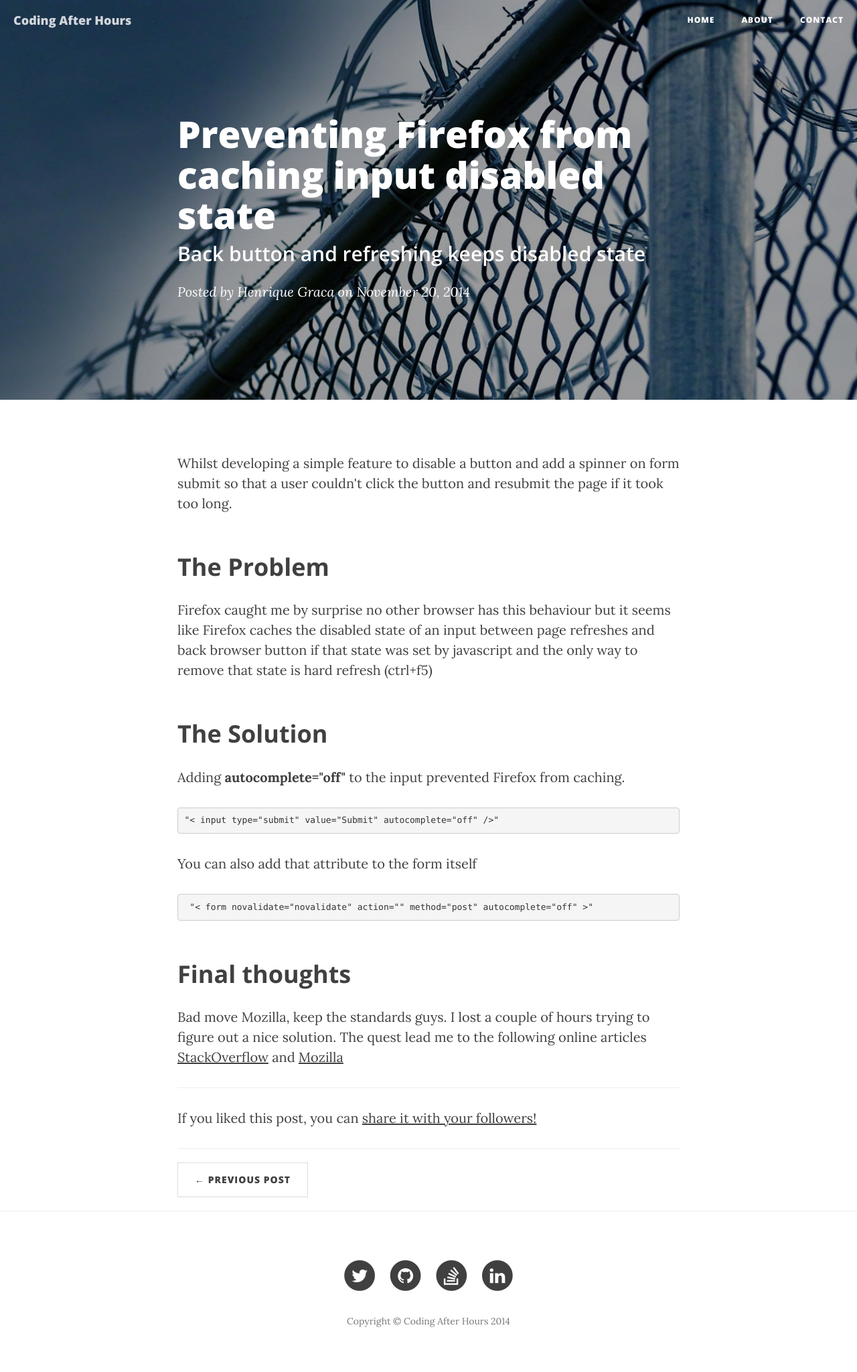
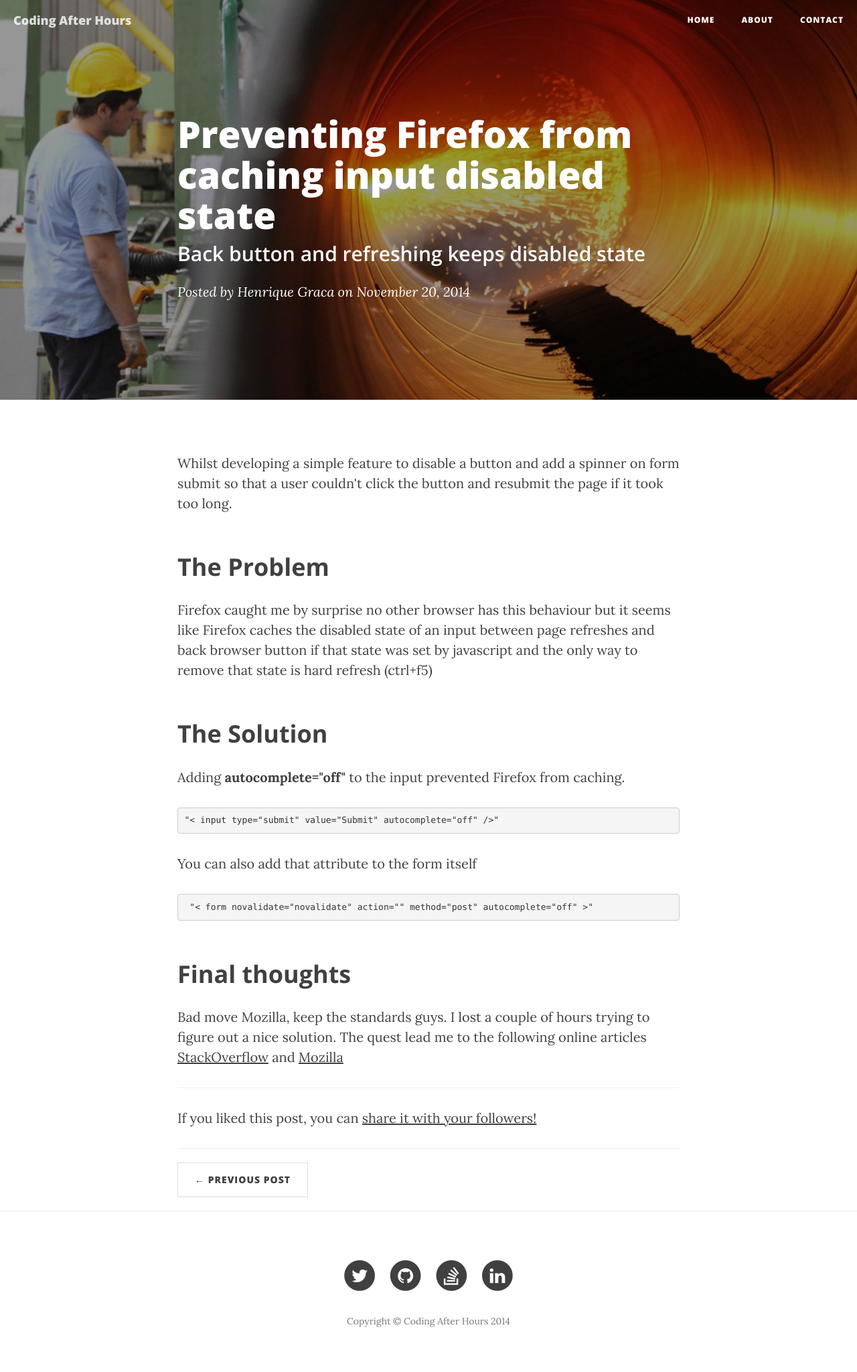
Before and after one commit to hjgraca/hjgraca.github.io-old, a Jekyll site: the page built from _posts/2014-11-20-firefox-caching-disabled-state.markdown, in a window 1280 px wide. Shown: the whole page at 67% size. Built offline with Jekyll 4.4.1, drawn with Linux system fonts in a browser that asks for light colours; nearby versions of some CDN libraries; comment, search, counter and statistics services are not loaded.

Commit message:
changed bg

```diff
--- a/_posts/2014-11-20-firefox-caching-disabled-state.markdown
+++ b/_posts/2014-11-20-firefox-caching-disabled-state.markdown
@@ -4,7 +4,7 @@ title:      "Preventing Firefox from caching input disabled state"
 subtitle:   "Back button and refreshing keeps disabled state"
 date:       2014-11-20 17:34:00
 author:     "Henrique Graca"
-header-img: "img/fence.jpg"
+header-img: "img/spiral_bg.jpg"
 ---
 <p>
     Whilst developing a simple feature to disable a button and add a spinner on form submit so that a user couldn't click the button and resubmit the page if it took too long.
```
